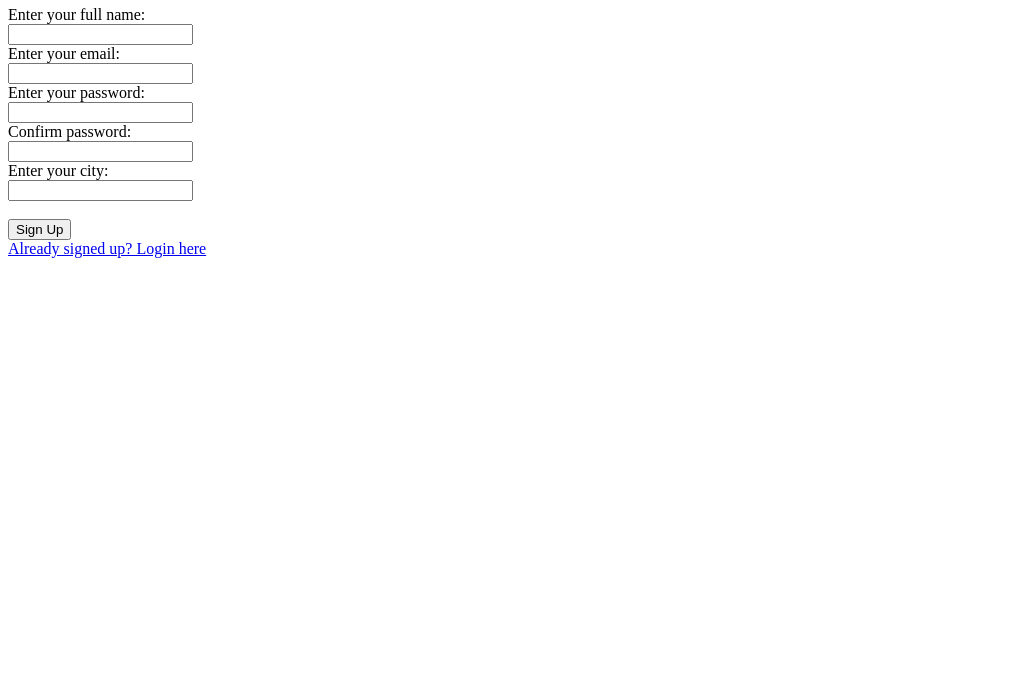
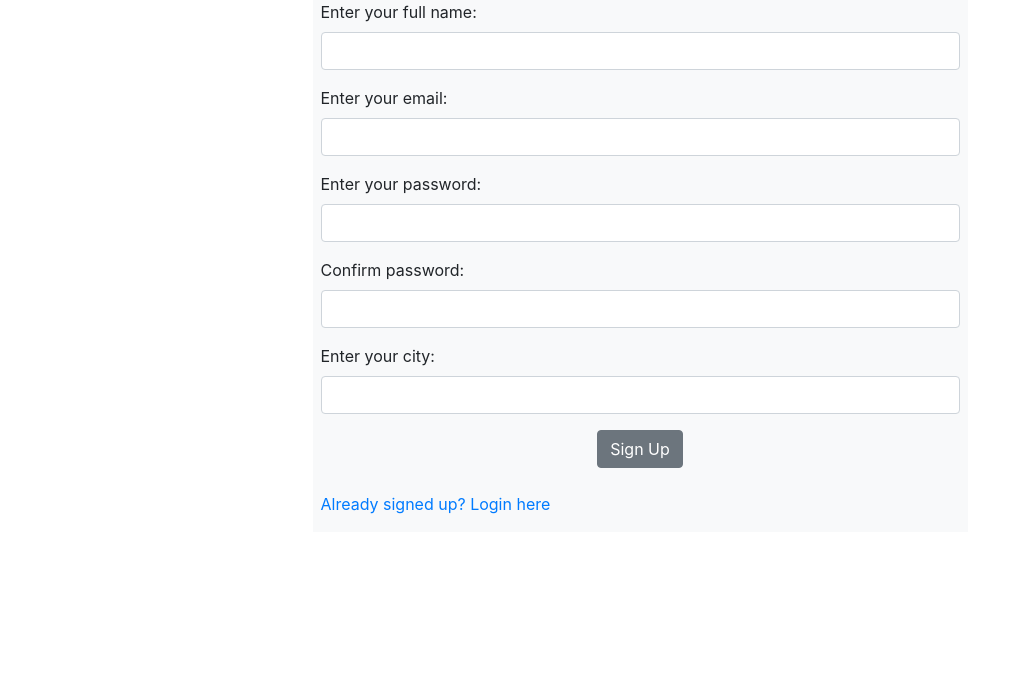
Before and after one commit to Shah06/walk_recommendation, a website: page public/signup.html in a window 1280 px wide. Shown: the part 112-800 px from the top of the page, without its empty margins (0-1015 px from the left). Drawn offline with nearby package versions, Linux system fonts and the light colour scheme.

Commit message:
Bootstrap styling

```diff
--- a/public/signup.html
+++ b/public/signup.html
@@ -5,26 +5,59 @@
   <meta name="viewport" content="width=device-width, initial-scale=1.0" />
   <meta http-equiv="X-UA-Compatible" content="ie=edge" />
   <title>Sign Up Page</title>
+  <link rel="stylesheet" href="https://stackpath.bootstrapcdn.com/bootstrap/4.3.1/css/bootstrap.min.css" integrity="sha384-ggOyR0iXCbMQv3Xipma34MD+dH/1fQ784/j6cY/iJTQUOhcWr7x9JvoRxT2MZw1T" crossorigin="anonymous">
 </head>
 
 <body>
+
+  <div class="row justify-content-center" >
+
+    <div class="d-flex flex-column w-50 mt-5 bg-light" >
+      <div class="row justify-content-center ">
         <h1>Sign Up</h1><br>
-  <h2 id="errorLog"></h2>
+      </div>
+      <h6 id="errorLog" class="text-muted row justify-content-center"></h6>
       <form id="form1">
+        <div class="form-group px-2">
           <label for="fullname">Enter your full name:</label><br>
-    <input type="text" id="fullname" name="fullname"><br>
+          <input type="text" id="fullname" name="fullname" class="form-control">
+        </div>
+
+        <div class="form-group px-2">
           <label for="email">Enter your email:</label><br>
-    <input type="text" id="email" name="email"><br>
+          <input type="text" id="email" name="email" class="form-control">
+        </div>
+
+        <div class="form-group px-2">
           <label for="password">Enter your password:</label><br>
-    <input type="password" id="password" name="password"><br>
+          <input type="password" id="password" name="password" class="form-control">
+        </div>
+
+        <div class="form-group px-2">
           <label for="pwConfirm">Confirm password:</label><br>
-    <input type="password" id="pwConfirm" name="pwConfirm"><br>
+          <input type="password" id="pwConfirm" name="pwConfirm" class="form-control">
+        </div>
+
+        <div class="form-group px-2">
           <label for="city">Enter your city:</label><br>
-    <input type="text" id ="city" name="city"><br>
+          <input type="text" id ="city" name="city" class="form-control">
+        </div>
+
+        <div class="row justify-content-center">
+          <input type="button" value="Sign Up" id="submit" class="btn btn-secondary"><br>
+        </div>
         <br>
-    <input type="button" value="Sign Up" id="submit">
+        <div class="pl-2 mb-3">
+          <a href='http://localhost/login.html'>Already signed up? Login here</a>
+        </div>
       </form>
-  <a href='http://localhost/login.html'>Already signed up? Login here</a>
+
+
+    </div>
+
+  </div>
+
+
   <script src="https://cdnjs.cloudflare.com/ajax/libs/axios/0.19.0/axios.min.js"></script>
 
   <script type="module">
```
Also changed, not shown: public/login.html (+31 -10 lines), public/profile.html (+34 -7 lines). Lines whose indentation alone changed are shown as unchanged.
